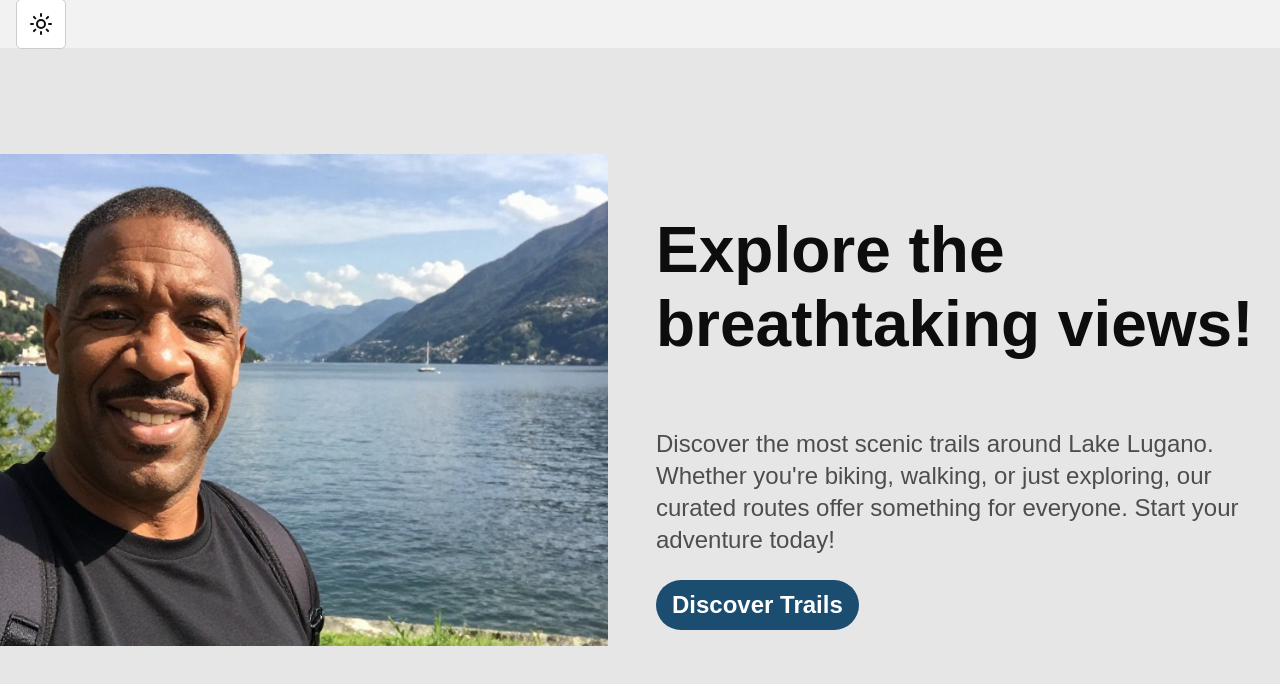
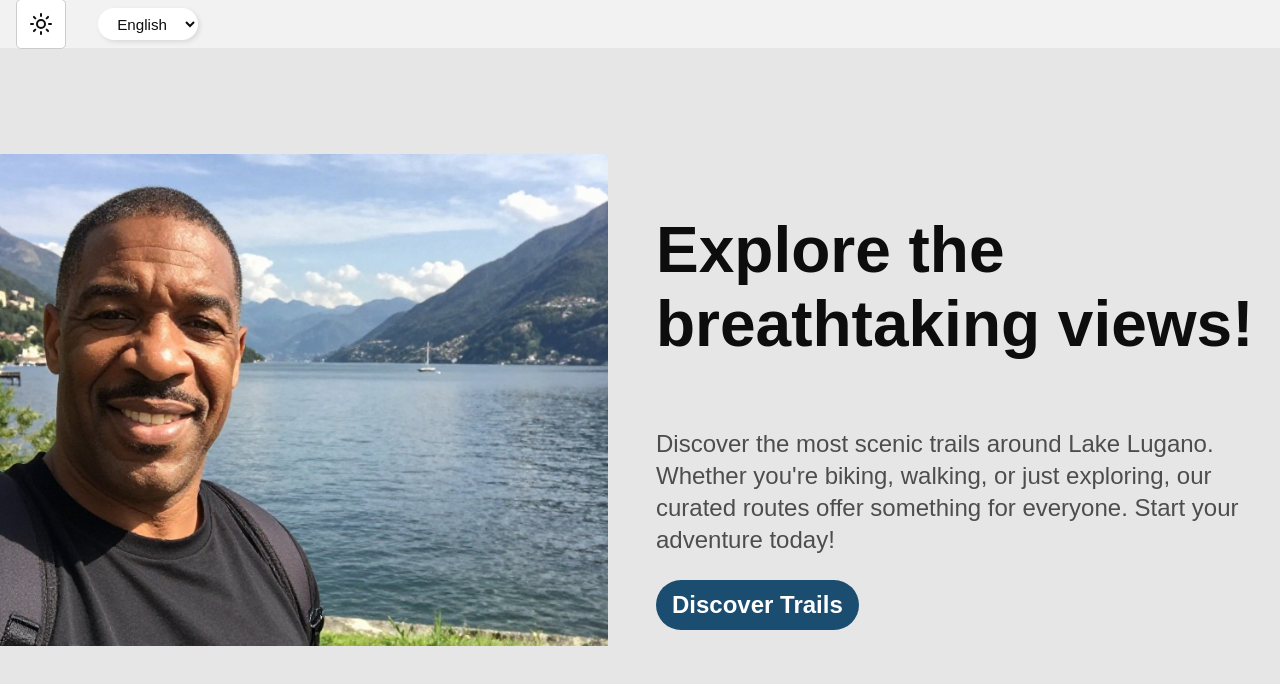
Before and after one commit to c4ctus96/lakeLugano, a React (Vite) app: page / in a window 1280 px wide. Shown: the top 684 px of the page. Built offline with nearby package versions, Linux system fonts and the light colour scheme; no server answers.

Commit message:
language selector added

```diff
--- a/src/components/LandingPage.jsx
+++ b/src/components/LandingPage.jsx
@@ -3,6 +3,7 @@ import { useTranslation } from 'react-i18next';
 import { Link } from 'react-router-dom';
 
 import ThemeSwitch from './ThemeSwitch';
+import LanguageSelector from './LanguageSelector';
 
 const LandingPage = () => {
     const { t } = useTranslation();
@@ -10,6 +11,7 @@ const LandingPage = () => {
         <div className="page" id="landingPage">
             <div id="header">
                 <ThemeSwitch />
+                <LanguageSelector />
             </div>
             <div className="container">
                 <div className="content" id="imageContainer">
--- /dev/null
+++ b/src/components/LanguageSelector.jsx
@@ -0,0 +1,16 @@
+import { useLanguage } from '../context/LanguageContext';
+
+export default function LanguageSelector() {
+    const { language, setLanguage } = useLanguage();
+
+    const handleChange = (e) => {
+        setLanguage(e.target.value);
+    }
+
+    return (
+        <select value={language} onChange={handleChange}>
+            <option value="en">English</option>
+            <option value="it">Italiano</option>
+        </select>
+    );
+}
--- /dev/null
+++ b/src/context/LanguageContext.jsx
@@ -0,0 +1,29 @@
+import React, { useState, useContext, useEffect } from "react";
+import i18n from "../components/i18next.jsx";
+
+const LanguageContext = React.createContext();
+
+export function LanguageProvider({ children }) {
+    const getSystemLanguage = () => {
+        const saved = localStorage.getItem("language");
+        if (saved) return saved;
+        return navigator.languages?.[0] || navigator.language || "en";
+    }
+    const [language, setLanguage] = useState(getSystemLanguage);
+
+    useEffect(() => {
+        localStorage.setItem("language", language);
+        i18n.changeLanguage(language);
+        document.documentElement.setAttribute("lang", language);
+    }, [language]);
+
+    return (
+        <LanguageContext.Provider value={{ language, setLanguage }}>
+            {children}
+        </LanguageContext.Provider>
+    );
+}
+
+export function useLanguage() {
+    return useContext(LanguageContext);
+}
--- a/src/main.jsx
+++ b/src/main.jsx
@@ -2,6 +2,8 @@ import { BrowserRouter } from "react-router-dom";
 import { StrictMode } from 'react'
 import { createRoot } from 'react-dom/client'
 import { ThemeProvider } from './context/ThemeContext.jsx'
+import { LanguageProvider } from './context/LanguageContext.jsx'
+
 //import './index.css'
 import './styles.css'
 import App from './App.jsx'
@@ -11,7 +13,9 @@ createRoot(document.getElementById('root')).render(
   <StrictMode>
     <BrowserRouter basename={import.meta.env.PROD ? "/lakeLugano" : "/"}>
       <ThemeProvider>
-        <App />
+        <LanguageProvider>
+          <App />
+        </LanguageProvider>
       </ThemeProvider>
     </BrowserRouter>
   </StrictMode>,
--- a/src/styles.css
+++ b/src/styles.css
@@ -4,6 +4,7 @@
     src: url('./fonts/Bring_Race.otf');
     /*URL to font*/
 }
+
 body {
     --bg-dark: hsl(0, 0%, 90%);
     --bg: hsl(0, 0%, 95%);
@@ -62,6 +63,7 @@ body {
 #header {
     top: 0;
     display: flex;
+    gap: 2rem;
     position: fixed;
     align-items: center;
     background-color: var(--bg);
@@ -126,7 +128,24 @@ button:disabled {
     box-shadow: none;
 }
 
-
+select {
+    display: flex;
+    align-items: center;
+    justify-content: center;
+    gap: 0.3rem;
+    border-radius: 20lvw;
+    border: transparent;
+    padding: 0.4em 1em;
+    font-size: 0.95rem;
+    font-weight: 500;
+    font-family: inherit;
+    color: var(--text);
+    cursor: pointer;
+    transition: border-color 0.2s ease, background-color 0.15s ease;
+    background-color: var(--bg-light);
+    box-shadow: 2px 2px 5px rgba(0, 0, 0, 0.1),
+        -2px -2px 5px rgba(255, 255, 255, 0.1);
+}
 
 
 #toDoListCard {
@@ -375,8 +394,9 @@ h3 {
 }
 
 @media (hover: none) {
-  .button:active,
-  .cta:active {
-    transform: scale(0.97);
-  }
+
+    .button:active,
+    .cta:active {
+        transform: scale(0.97);
+    }
 }
```
